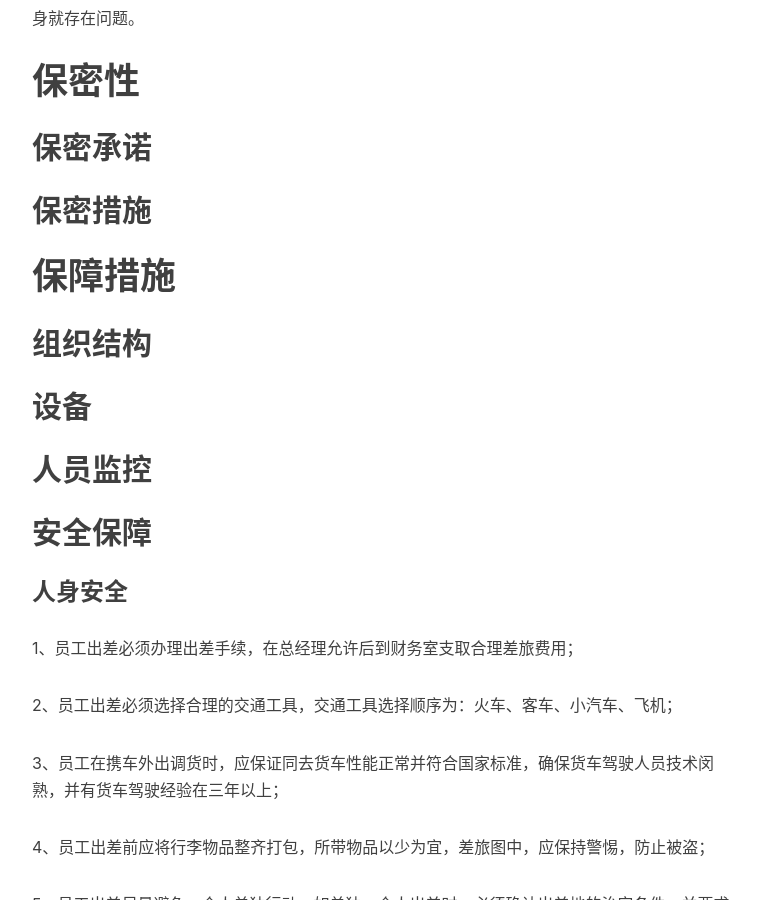
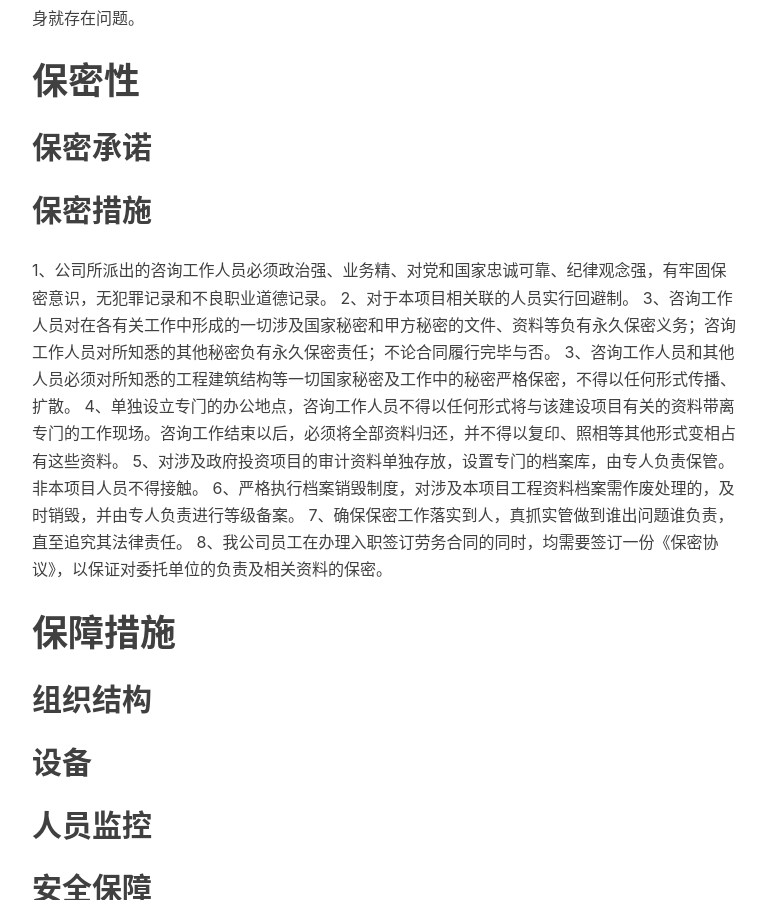
Before and after one commit to ngcin/ngcin.github.io, a Jekyll site: the page built from _posts/2018-05-10-数据采集.md, in a window 1280 px wide and 900 px high, scrolled down 1326 px. Shown: the whole window, without its empty margins (233-999 px from the left). Built offline with Jekyll 4.4.1, drawn with Linux system fonts in a browser that asks for light colours; nearby versions of some CDN libraries; our own code applies the rules of GitHub Pages for plain Markdown files; comment, search, counter and statistics services are not loaded.

Commit message:
Update 2018-05-10-数据采集.md

```diff
--- a/_posts/2018-05-10-数据采集.md
+++ b/_posts/2018-05-10-数据采集.md
@@ -22,7 +22,15 @@
 ## 保密承诺
 
 ## 保密措施
-
+1、公司所派出的咨询工作人员必须政治强、业务精、对党和国家忠诚可靠、纪律观念强，有牢固保密意识，无犯罪记录和不良职业道德记录。
+2、对于本项目相关联的人员实行回避制。
+3、咨询工作人员对在各有关工作中形成的一切涉及国家秘密和甲方秘密的文件、资料等负有永久保密义务；咨询工作人员对所知悉的其他秘密负有永久保密责任；不论合同履行完毕与否。
+3、咨询工作人员和其他人员必须对所知悉的工程建筑结构等一切国家秘密及工作中的秘密严格保密，不得以任何形式传播、扩散。
+4、单独设立专门的办公地点，咨询工作人员不得以任何形式将与该建设项目有关的资料带离专门的工作现场。咨询工作结束以后，必须将全部资料归还，并不得以复印、照相等其他形式变相占有这些资料。
+5、对涉及政府投资项目的审计资料单独存放，设置专门的档案库，由专人负责保管。非本项目人员不得接触。
+6、严格执行档案销毁制度，对涉及本项目工程资料档案需作废处理的，及时销毁，并由专人负责进行等级备案。
+7、确保保密工作落实到人，真抓实管做到谁出问题谁负责，直至追究其法律责任。
+8、我公司员工在办理入职签订劳务合同的同时，均需要签订一份《保密协议》，以保证对委托单位的负责及相关资料的保密。
 # 保障措施
 ## 组织结构
 ## 设备
```
